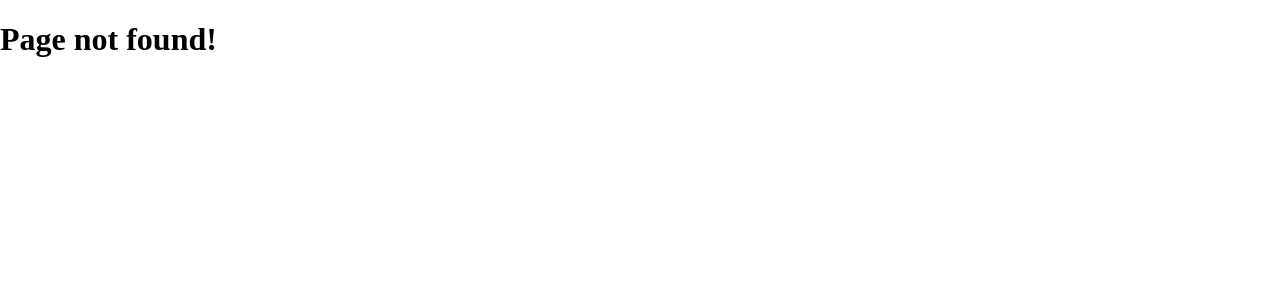
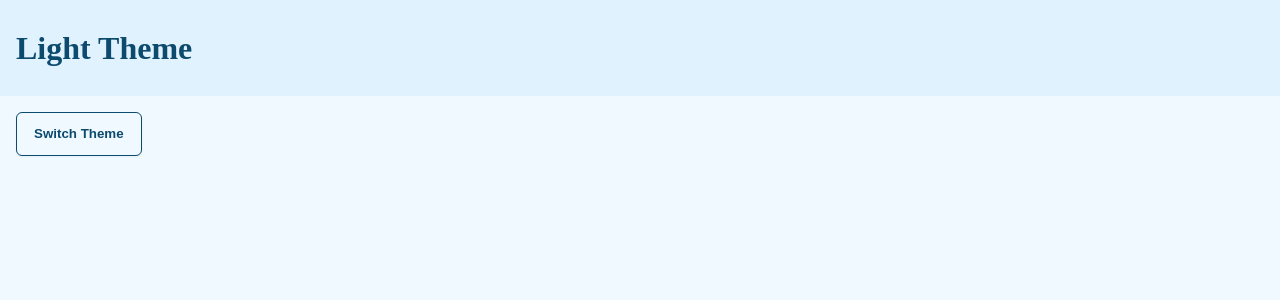
Before and after one commit to Lifad457/advanced-react, a React (Vite) app: page /context in a window 1280 px wide. Before the commit this address had no page. Shown: the top 300 px of the page. Built offline with nearby package versions, Linux system fonts and the light colour scheme.

Commit message:
context hook

```diff
--- /dev/null
+++ b/src/components/context/Button.jsx
@@ -0,0 +1,12 @@
+import { StyledButton } from "../../styles/context/styles.css"
+import { useContext } from "react"
+import { ThemeContext } from "../../pages/Context"
+
+export default function Button() {
+    const {theme, toggleTheme} = useContext(ThemeContext)
+    return (
+        <StyledButton className={`${theme}-theme`} onClick={toggleTheme}>
+            Switch Theme
+        </StyledButton>
+    )
+}
--- /dev/null
+++ b/src/components/context/Header.jsx
@@ -0,0 +1,13 @@
+import { StyledHeader } from "../../styles/context/styles.css"
+import { useContext } from "react"
+import { ThemeContext } from "../../pages/Context"
+
+export default function Header() {
+    const {theme} = useContext(ThemeContext)
+
+    return (
+        <StyledHeader className={`${theme}-theme`}>
+            <h1>{`${theme.substring(0,1).toUpperCase() + theme.substring(1)} Theme`}</h1>
+        </StyledHeader>
+    )
+}
--- a/src/main.jsx
+++ b/src/main.jsx
@@ -5,11 +5,13 @@ import NotFound from './pages/NotFound.jsx'
 import Layout from './components/Layout.jsx'
 import Index from './pages/Index.jsx'
 import Compound from './pages/Compound.jsx'
+import Context from './pages/Context.jsx'
 
 const router = createBrowserRouter(createRoutesFromElements(
   <Route path='/' element={<Layout />}>
     <Route index element={<Index />} />
     <Route element={<Compound />} path='compound' />
+    <Route element={<Context />} path='context' />
     <Route path='*' element={<NotFound />} />
   </Route>
 ))
--- /dev/null
+++ b/src/pages/Context.jsx
@@ -0,0 +1,24 @@
+import Header from "../components/context/Header"
+import Button from "../components/context/Button"
+import { Container } from "../styles/context/styles.css"
+import { createContext, useState } from "react"
+
+const ThemeContext = createContext()
+
+export default function Context() {
+    const [theme, setTheme] = useState('light')
+
+    function toggleTheme() {
+        setTheme(prevTheme => prevTheme === 'light' ? 'dark' : 'light')
+    }
+
+    return (
+        <ThemeContext.Provider value={{theme, toggleTheme}}>
+            <Container className={`${theme}-theme`}>
+                <Header />
+                <Button />
+            </Container>
+        </ThemeContext.Provider>
+    )
+}
+export { ThemeContext }
--- a/src/pages/Index.jsx
+++ b/src/pages/Index.jsx
@@ -16,6 +16,7 @@ function Index() {
               <h1>Advanced React : </h1>
               <Links>
                   <Link to='compound'>Compound Components</Link>
+                  <Link to='context'>Context Hook</Link>
               </Links>
           </Container>
       </>
--- /dev/null
+++ b/src/styles/context/styles.css.js
@@ -0,0 +1,66 @@
+import styled from "styled-components";
+
+export const Container = styled.div`
+    height: 100vh;
+
+    &.dark-theme {
+        background-color: #0C4A6E;
+        color: #F0F9FF;
+    }
+
+    &.light-theme {
+        background-color: #F0F9FF;
+        color: #0C4A6E;
+    }
+`
+
+export const StyledHeader = styled.header`
+    height: 6rem;
+    display: flex;
+    align-items: center;
+    padding-left: 1rem;
+
+    &.light-theme {
+        background-color: #E0F2FE;
+        color: #0C4A6E;
+    }
+
+    &.dark-theme {
+        background-color: #075985;
+        color: #E0F2FE;
+
+    }
+
+    h1 {
+        margin: 0;
+    }
+`
+
+export const StyledButton = styled.button`
+    box-shadow: 0px 1px 2px rgba(0, 0, 0, 0.05);
+    cursor: pointer;
+    font-weight: 700;
+    padding: 9px 17px;
+    border-radius: 6px;
+    line-height: 24px;
+    display: flex;
+    align-items: center;
+    margin-left: 1rem;
+    margin-top: 1rem;
+
+    &.dark-theme {
+        border: 1px solid #F0F9FF;
+        background-color: #0C4A6E;
+        color: #F0F9FF;
+    }
+
+    &.light-theme {
+        border: 1px solid #0C4A6E;
+        background-color: #F0F9FF;
+        color: #0C4A6E;
+    }
+
+    &:focus {
+        outline: none;
+    }
+`
```
